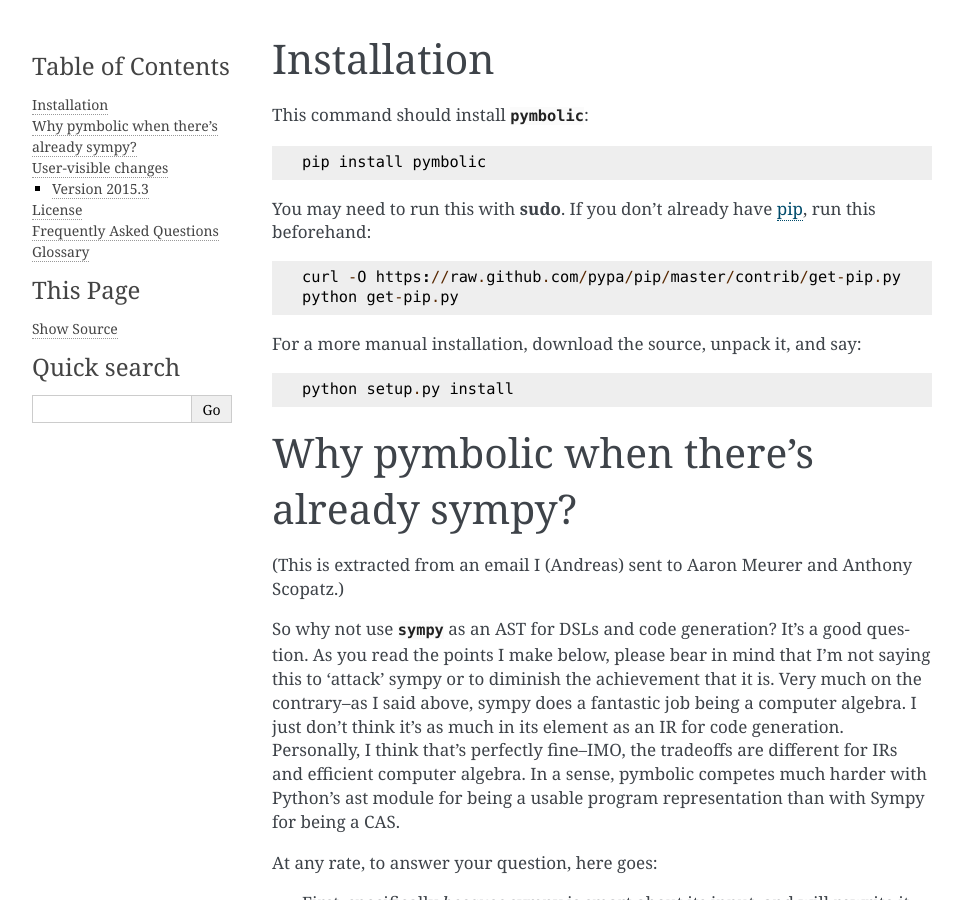
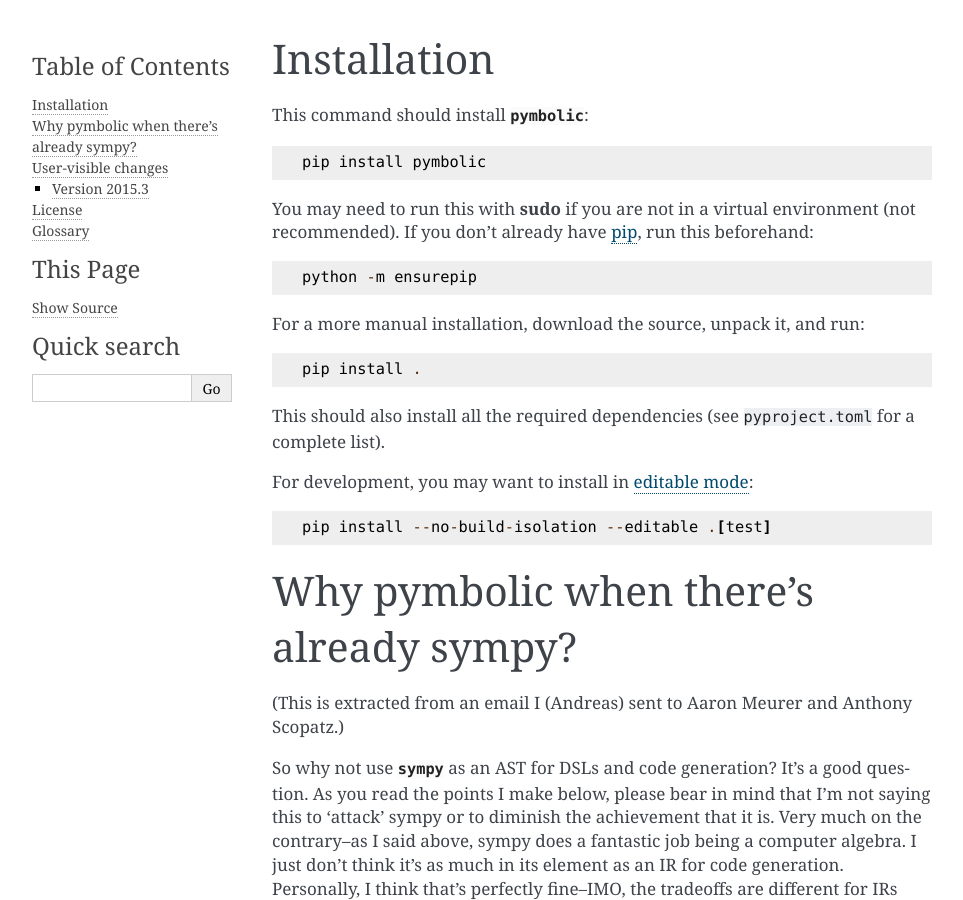
Before and after one commit to inducer/pymbolic, a Sphinx documentation site: the page built from doc/misc.rst, in a window 1280 px wide and 900 px high. Shown: the whole window, without its empty margins (148-1111 px from the left). Built offline with Sphinx 7.4.7, drawn with Linux system fonts in a browser that asks for light colours; some of the changed text lies outside the part shown.

Commit message:
update and fix urls to use https

```diff
--- a/doc/index.rst
+++ b/doc/index.rst
@@ -101,9 +101,9 @@ As a final example, we can now derive from *MyMapper* to multiply all
 Pymbolic around the web
 -----------------------
 
-* `download <http://pypi.python.org/pypi/pymbolic>`_ (via the package index)
-* `documentation <http://documen.tician.de/pymbolic>`_
-* `source code via git <http://github.com/inducer/pymbolic>`_ (also bug tracker)
+* `PyPI package <https://pypi.org/project/pymbolic/>`__
+* `Documentation <https://documen.tician.de/pymbolic/>`__
+* `Source code (GitHub) <https://github.com/inducer/pymbolic>`__
 
 Contents
 --------
--- a/doc/misc.rst
+++ b/doc/misc.rst
@@ -5,17 +5,23 @@ This command should install :mod:`pymbolic`::
 
     pip install pymbolic
 
-You may need to run this with :command:`sudo`.
-If you don't already have `pip <https://pypi.python.org/pypi/pip>`_,
+You may need to run this with :command:`sudo` if you are not in a virtual environment
+(not recommended). If you don't already have `pip <https://pypi.org/project/pip>`__,
 run this beforehand::
 
-    curl -O https://raw.github.com/pypa/pip/master/contrib/get-pip.py
-    python get-pip.py
+    python -m ensurepip
 
-For a more manual installation, download the source, unpack it,
-and say::
+For a more manual installation, download the source, unpack it, and run::
 
-    python setup.py install
+    pip install .
+
+This should also install all the required dependencies (see ``pyproject.toml``
+for a complete list).
+
+For development, you may want to install in `editable mode
+<https://setuptools.pypa.io/en/latest/userguide/development_mode.html>`__::
+
+    pip install --no-build-isolation --editable .[test]
 
 Why pymbolic when there's already sympy?
 ========================================
@@ -65,10 +71,10 @@ At any rate, to answer your question, here goes:
 
     This part is a bit of a red herring though, since this can be
     implemented for sympy (and, in fact, `I have
-    <https://github.com/inducer/pymbolic/blob/master/pymbolic/sympy_interface.py#L71>`_).
+    <https://github.com/inducer/pymbolic/blob/main/pymbolic/interop/sympy.py#L47>`__).
     Also, I noticed that sympy's codegen module implements something similar (e.g.
     `here
-    <https://github.com/sympy/sympy/blob/master/sympy/printing/fcode.py#L174>`_).
+    <https://github.com/sympy/sympy/blob/master/sympy/printing/fortran.py#L70>`__).
     The remaining issue is that most of sympy's behaviors aren't available to
     extend in this style.
 
@@ -98,7 +104,7 @@ Version 2015.3
 .. note::
 
     This version is currently under development. You can get snapshots from
-    Pymbolic's `git repository <https://github.com/inducer/pymbolic>`_
+    Pymbolic's `git repository <https://github.com/inducer/pymbolic>`__
 
 * Add :mod:`pymbolic.geometric_algebra`.
 * First documented version.
@@ -133,19 +139,13 @@ WHETHER IN AN ACTION OF CONTRACT, TORT OR OTHERWISE, ARISING
 FROM, OUT OF OR IN CONNECTION WITH THE SOFTWARE OR THE USE OR
 OTHER DEALINGS IN THE SOFTWARE.
 
-Frequently Asked Questions
-==========================
-
-The FAQ is maintained collaboratively on the
-`Wiki FAQ page <http://wiki.tiker.net/Pymbolic/FrequentlyAskedQuestions>`_.
-
 Glossary
 ========
 
 .. glossary::
 
     mix-in
-        See `Wikipedia article <https://en.wikipedia.org/wiki/Mixin>`_.
+        See `Wikipedia article <https://en.wikipedia.org/wiki/Mixin>`__.
 
         Be sure to mention the mix-in before the base classe being mixed in the
         list of base classes. This way, the mix-in can override base class
```
Also changed, not shown: README.rst (+5 -5 lines), 7 other files.
